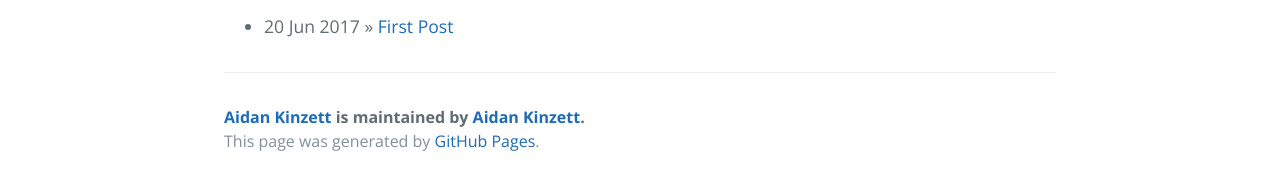
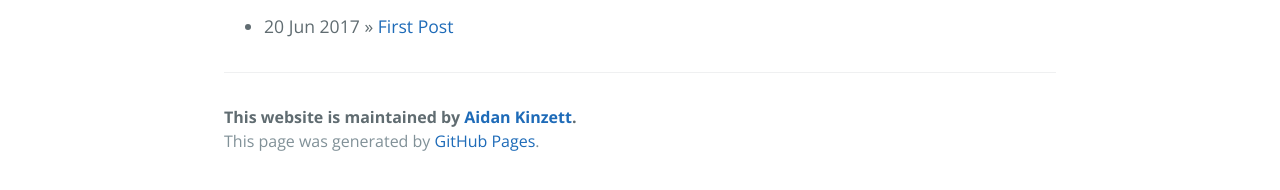
Before and after one commit to aidankinzett/aidankinzett.github.io, a Jekyll site: the page built from index.html, in a window 1280 px wide. Shown: the part 470-660 px from the top of the page. Built offline with Jekyll 4.4.1, drawn with Linux system fonts in a browser that asks for light colours; the list of posts is cut into pages by our own code.

Commit message:
changed website name to "This website"

```diff
--- a/_includes/page-footer.html
+++ b/_includes/page-footer.html
@@ -1,4 +1,4 @@
 <footer class="site-footer">
-  <span class="site-footer-owner"><a href="{{ site.url }}">{{ site.title }}</a> is maintained by <a href="{{ site.author.url }}">{{ site.author.name }}</a>.</span>
-  <span class="site-footer-credits">This page was generated by <a href="https://pages.github.com">GitHub Pages</a>.</span>
+    <span class="site-footer-owner">This website is maintained by <a href="{{ site.author.url }}">{{ site.author.name }}</a>.</span>
+    <span class="site-footer-credits">This page was generated by <a href="https://pages.github.com">GitHub Pages</a>.</span>
 </footer>
```
